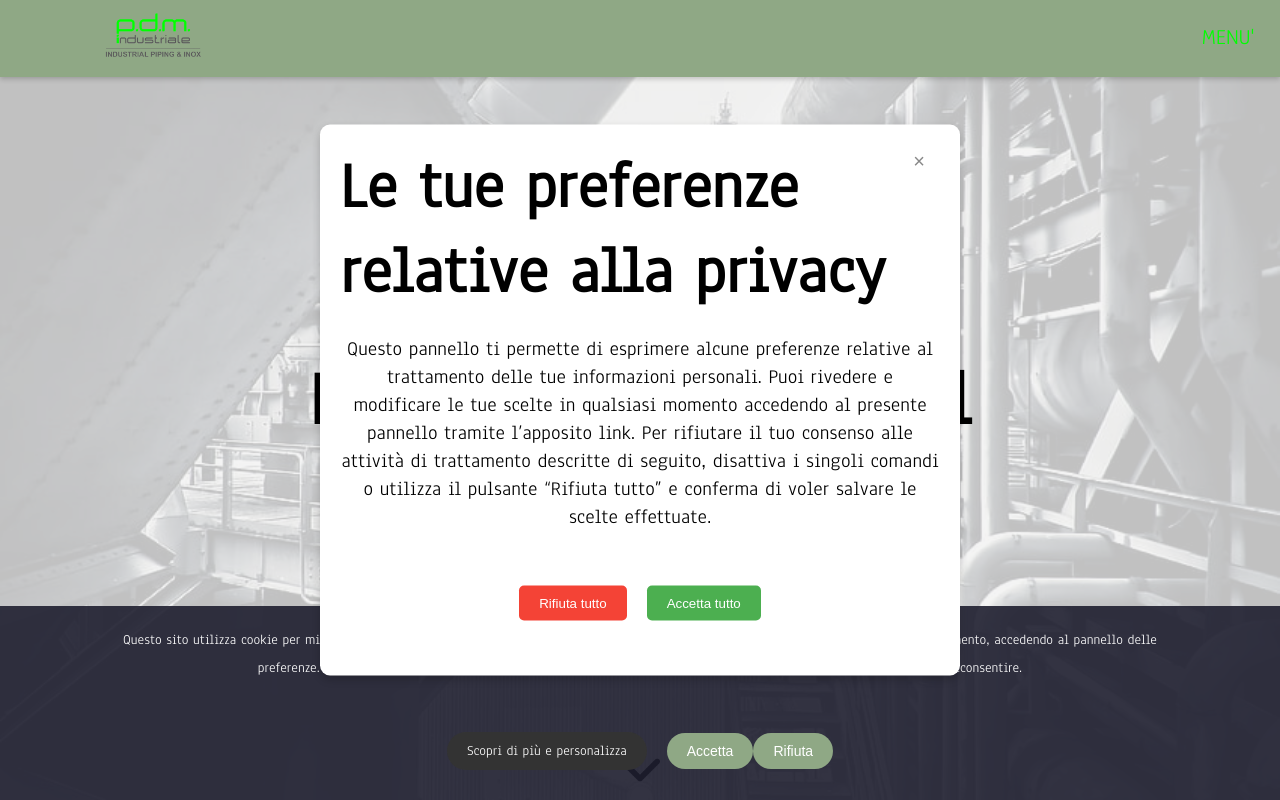
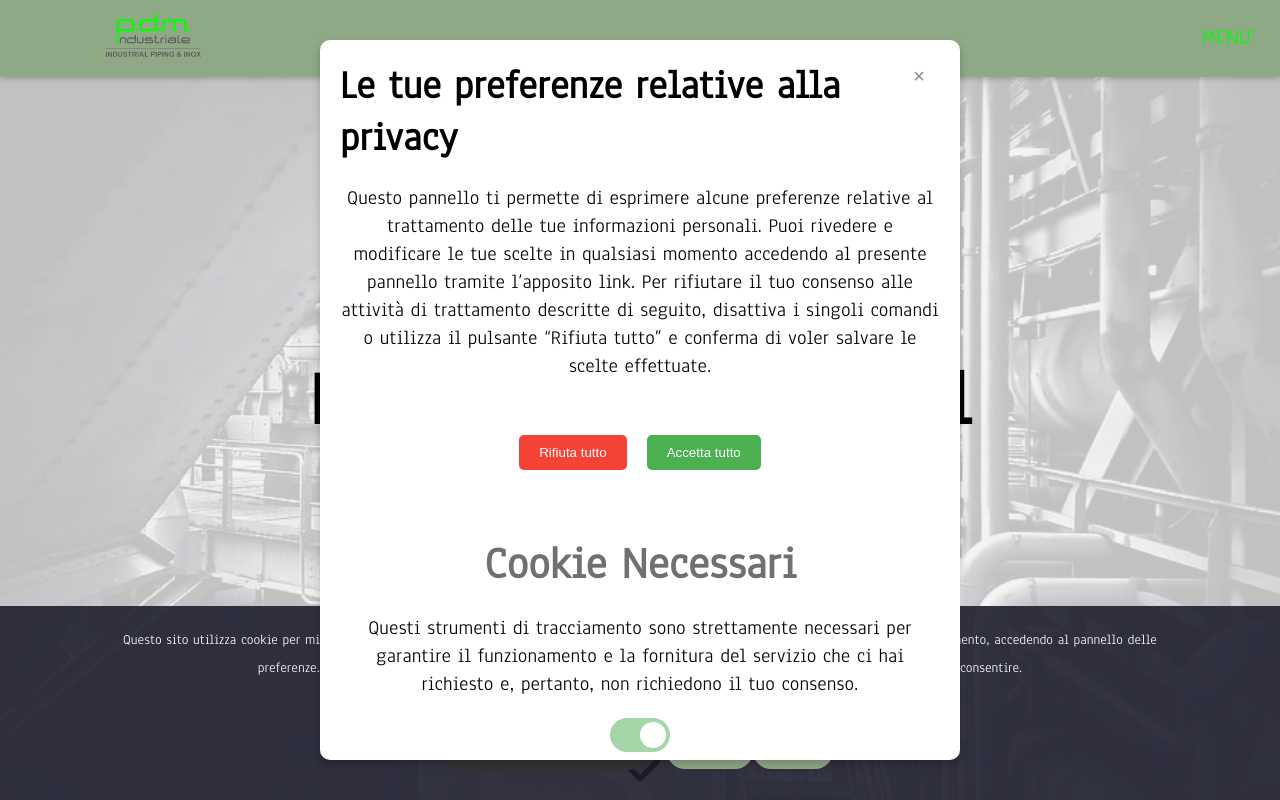
Before and after one commit to antoniomarroffino/sitoPDM, a plain HTML site: page docs/index.html in a window 1280 px wide. Both pictures are taken after a click on the link "Scopri di più e personalizza". Shown: the top 800 px of the page. Drawn offline with Linux system fonts and the light colour scheme.

Commit message:
cookie banner fixato

```diff
--- a/docs/index.html
+++ b/docs/index.html
@@ -142,6 +142,18 @@
         <button class="reject-button" id="rejectAll">Rifiuta tutto</button>
         <button class="accept-button" id="acceptAll">Accetta tutto</button>
     </div>
+
+    <div class="required-section">
+        <h3>Cookie Necessari</h3>
+        <p>
+            Questi strumenti di tracciamento sono strettamente necessari per garantire il funzionamento e la fornitura del servizio che ci hai richiesto e, pertanto, non richiedono il tuo consenso.
+        </p>
+        <!-- Switch tipo iPhone -->
+        <label class="switch">
+            <input type="checkbox" checked disabled>
+            <span class="slider"></span>
+        </label>
+    </div>
 </div>
 
 <!-- Cookie banner -->
--- a/docs/pages/style.css
+++ b/docs/pages/style.css
@@ -709,6 +709,7 @@ input[type=submit]:hover {
     cursor: pointer;
     font-size: 14px;
 }
+
 .button-group {
     display: flex; /* Dispone i pulsanti in linea orizzontale */
 }
@@ -732,7 +733,69 @@ input[type=submit]:hover {
     flex-direction: column;
 }
 
+/* Stile per la sezione dei cookie necessari */
+.required-section {
+    text-align: center;
+    margin: 20px 0;
+}
+
+.required-section h3 {
+    margin: 10px 0;
+}
+
+.switch {
+    position: relative;
+    display: inline-block;
+    width: 60px;
+    height: 34px;
+}
+
+.switch input {
+    opacity: 0;
+    width: 0;
+    height: 0;
+}
+
+.slider {
+    position: absolute;
+    cursor: not-allowed;
+    top: 0;
+    left: 0;
+    right: 0;
+    bottom: 0;
+    background-color: #ccc;
+    transition: .4s;
+    border-radius: 34px;
+}
+
+.slider:before {
+    position: absolute;
+    content: "";
+    height: 26px;
+    width: 26px;
+    border-radius: 50%;
+    background-color: white;
+    transition: .4s;
+    left: 4px;
+    bottom: 4px;
+}
+
+input:checked + .slider {
+    background-color: #a5d6a7; /* Verde chiaro */
+}
+
+input:disabled + .slider {
+    cursor: not-allowed;
+    background-color: #a5d6a7; /* Verde chiaro */
+}
+
+input:checked:disabled + .slider:before {
+    transform: translateX(26px);
+    background-color: white;
+}
+
 #preferencesPanel h2 {
+    font-size: 40px;
     margin: 0;
 }
 
@@ -773,8 +836,6 @@ input[type=submit]:hover {
     cursor: pointer;
     color: #888;
 }
-
-
 
 
 .rejectCookies {
@@ -842,7 +903,7 @@ input[type=submit]:hover {
     background-color: #ffffff;
     border-radius: 8px;
     width: 300px;
-    box-shadow: 0 0 10px rgba(0,0,0,0.1);
+    box-shadow: 0 0 10px rgba(0, 0, 0, 0.1);
 }
 
 /* Stile per il contenuto dell'iframe */
```
